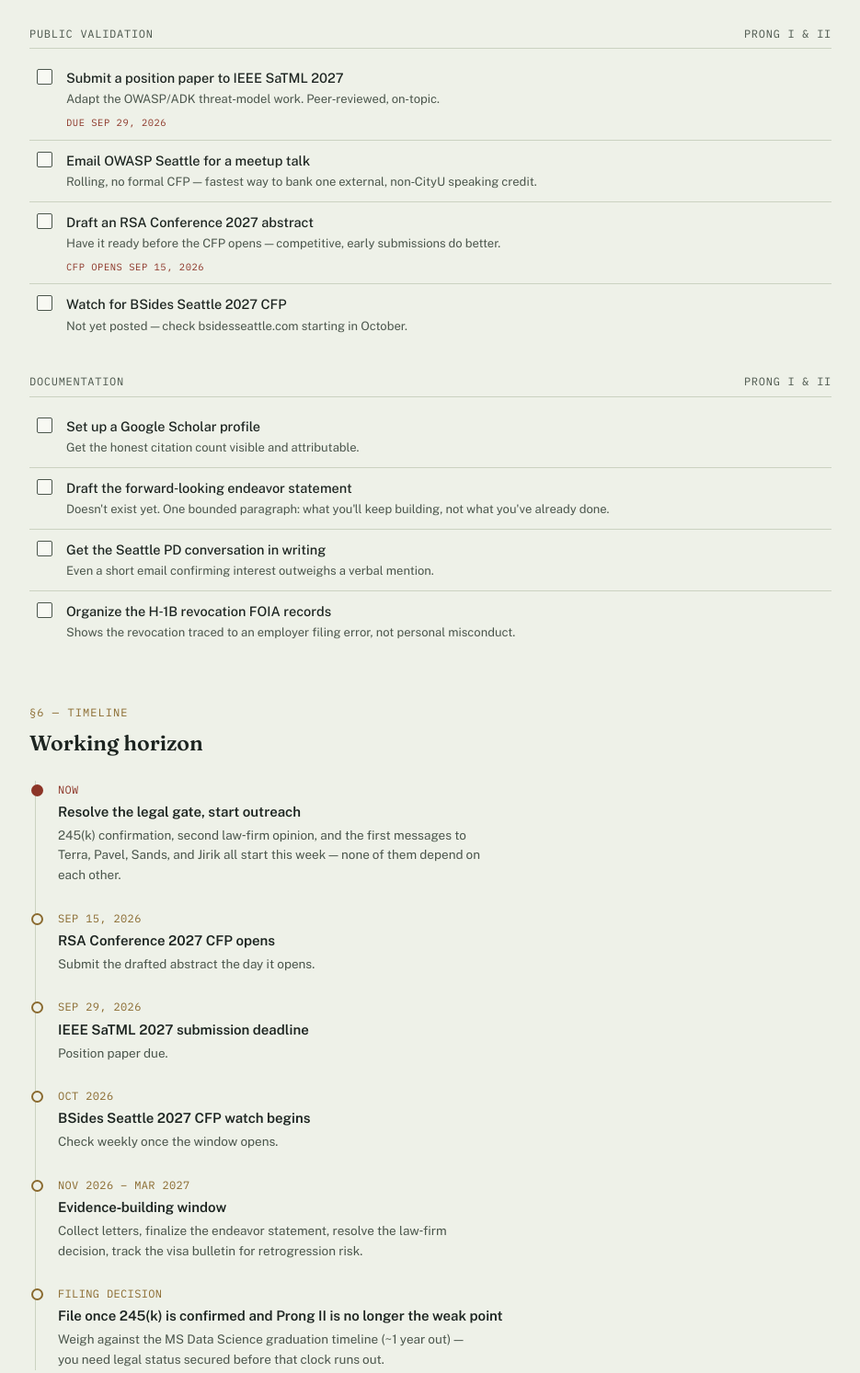
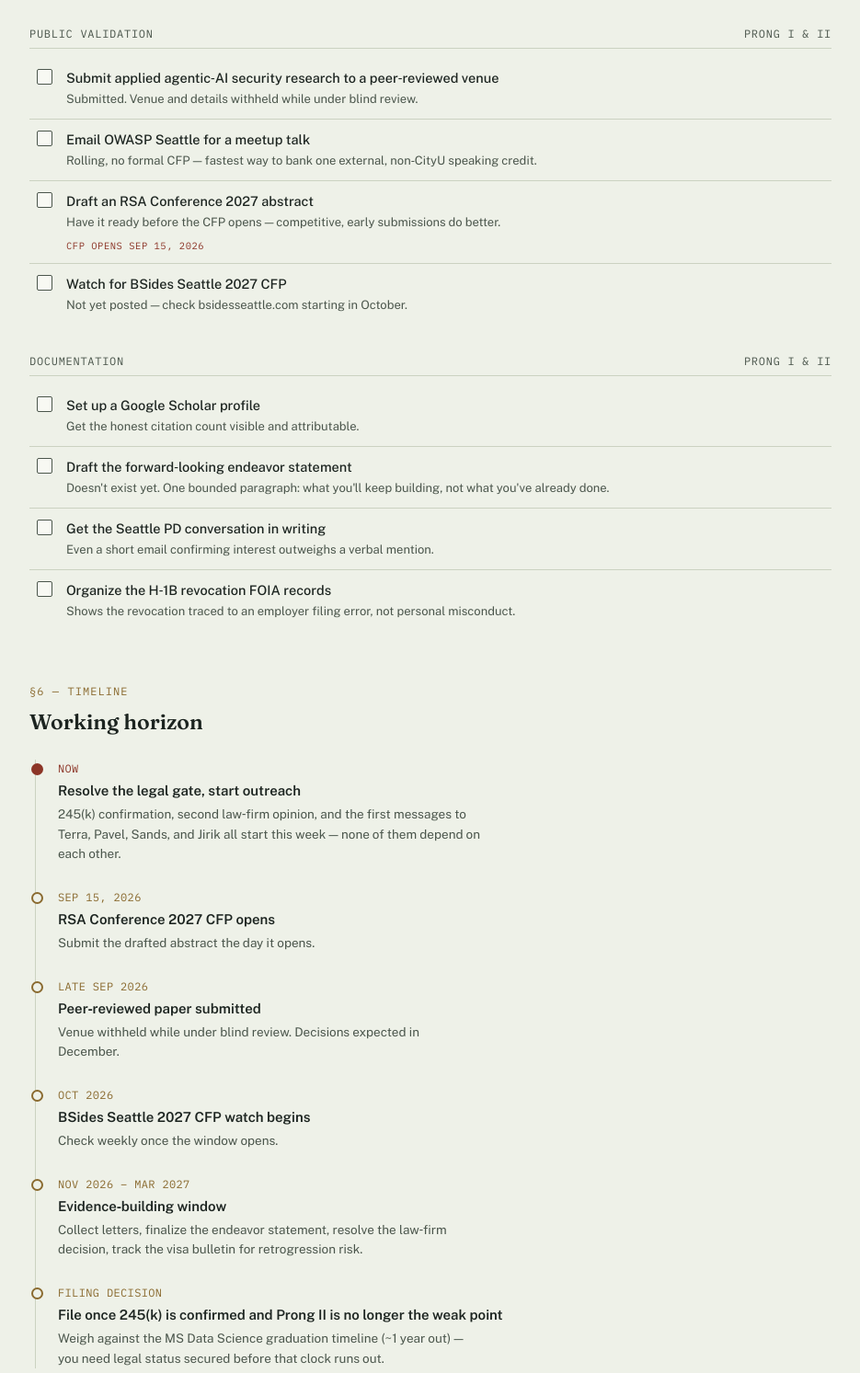
Before and after one commit to clarkngo/niw, a plain HTML site: page endeavor-docket.html in a window 1280 px wide. Shown: the part 2654-4147 px from the top of the page at 92% size, without its empty margins (172-1107 px from the left). Drawn offline with nearby package versions, Linux system fonts and the light colour scheme.

Commit message:
Remove venue name from public pages while paper is under blind review
The docket and endeavor statement named a specific conference and said a
paper would be submitted there. The submission has since been made, and
the public repo shouldn't tie an identity to a paper in double-blind
review. Wording is now generic (peer-reviewed venue, decisions expected
in December), the evidence tracker row reflects "under review", and
internal page IDs that contained the venue name were renamed.

Co-Authored-By: Claude Sonnet 5 <noreply@anthropic.com>

```diff
--- a/endeavor-docket.html
+++ b/endeavor-docket.html
@@ -403,12 +403,11 @@
 
       <div class="group">
         <div class="group-head"><span>Public validation</span><span>Prong I &amp; II</span></div>
-        <div class="item" data-key="conf-satml">
+        <div class="item" data-key="conf-peer-review">
           <input type="checkbox">
           <div class="item-body">
-            <div class="item-title">Submit a position paper to IEEE SaTML 2027</div>
-            <div class="item-detail">Adapt the OWASP/ADK threat&#8209;model work. Peer&#8209;reviewed, on&#8209;topic.</div>
-            <div class="item-meta"><span class="tag deadline">Due Sep 29, 2026</span></div>
+            <div class="item-title">Submit applied agentic&#8209;AI security research to a peer&#8209;reviewed venue</div>
+            <div class="item-detail">Submitted. Venue and details withheld while under blind review.</div>
           </div>
         </div>
         <div class="item" data-key="conf-owasp-sea">
@@ -485,9 +484,9 @@
           <div class="tl-detail">Submit the drafted abstract the day it opens.</div>
         </div>
         <div class="tl-item">
-          <div class="tl-date">SEP 29, 2026</div>
-          <div class="tl-title">IEEE SaTML 2027 submission deadline</div>
-          <div class="tl-detail">Position paper due.</div>
+          <div class="tl-date">LATE SEP 2026</div>
+          <div class="tl-title">Peer&#8209;reviewed paper submitted</div>
+          <div class="tl-detail">Venue withheld while under blind review. Decisions expected in December.</div>
         </div>
         <div class="tl-item">
           <div class="tl-date">OCT 2026</div>
@@ -526,7 +525,7 @@
             <tr><td class="ex">Ex. E</td><td>Jiri Jirik (NCyTE) letter</td><td class="prong-tag">I &amp; II</td><td><button class="status-btn" data-key="ex-jirik" data-state="notstarted">Not started</button></td></tr>
             <tr><td class="ex">Ex. F</td><td>Forward&#8209;looking endeavor statement</td><td class="prong-tag">I</td><td><button class="status-btn" data-key="ex-statement" data-state="notstarted">Not started</button></td></tr>
             <tr><td class="ex">Ex. G</td><td>Google Scholar profile</td><td class="prong-tag">II</td><td><button class="status-btn" data-key="ex-scholar" data-state="notstarted">Not started</button></td></tr>
-            <tr><td class="ex">Ex. H</td><td>SaTML 2027 position paper</td><td class="prong-tag">I &amp; II</td><td><button class="status-btn" data-key="ex-satml" data-state="notstarted">Not started</button></td></tr>
+            <tr><td class="ex">Ex. H</td><td>Peer&#8209;reviewed paper (under review)</td><td class="prong-tag">I &amp; II</td><td><button class="status-btn" data-key="ex-peer-review" data-state="progress">In progress</button></td></tr>
             <tr><td class="ex">Ex. I</td><td>Seattle PD engagement, in writing</td><td class="prong-tag">I</td><td><button class="status-btn" data-key="ex-spd" data-state="notstarted">Not started</button></td></tr>
             <tr><td class="ex">Ex. J</td><td>H&#8209;1B revocation FOIA record</td><td class="prong-tag">Context</td><td><button class="status-btn" data-key="ex-foia" data-state="notstarted">Not started</button></td></tr>
           </tbody>
```
Also changed, not shown: endeavor-statement.html (+2 -2 lines), 1 other file.
